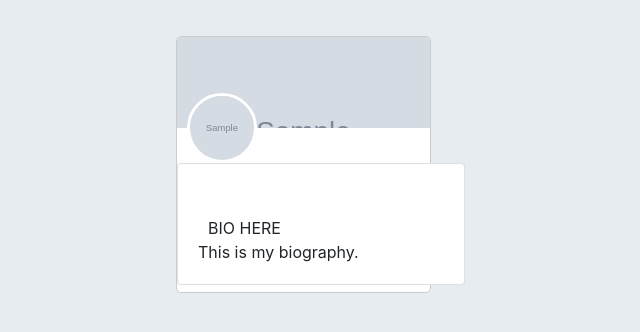
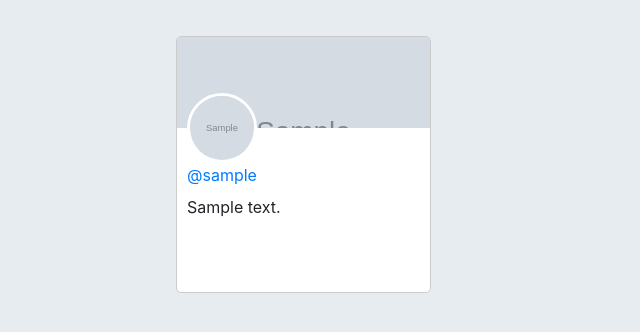
Before and after one commit to dmayberr/Clone_of_Twitter, a Flask app: page /users in a window 1280 px wide. Shown: the part 46-378 px from the top of the page, without its empty margins (194-834 px from the left). Run offline with Flask 2, Linux system fonts and the light colour scheme; tables that the repository leaves empty hold one stand-in row (values such as "Sample post"); grey boxes marked "Sample" are stand-in pictures; some libraries are stand-ins or nearby versions.

Commit message:
Fixed list-users by adding bio

```diff
--- a/templates/users/index.html
+++ b/templates/users/index.html
@@ -34,17 +34,8 @@
                         </form>
                       {% endif %}
                     {% endif %}
-
                   </div>
-                  <div class="card" style="width: 18rem;">
-                    <div class="card-body">
-                      <p class="card-bio">BIO HERE</p>
-                      <p class="card-text">This is my biography.</p>
-
-                    </div>
-
-                  </div>
-
+                  <p class="card-bio">{{ user.bio }}</p>
                 </div>
               </div>
             </div>
```
